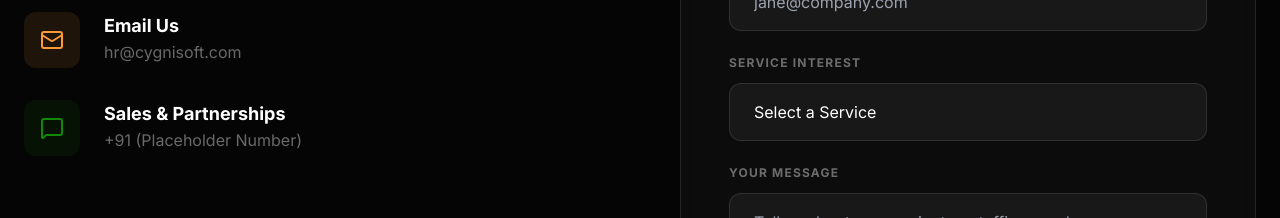
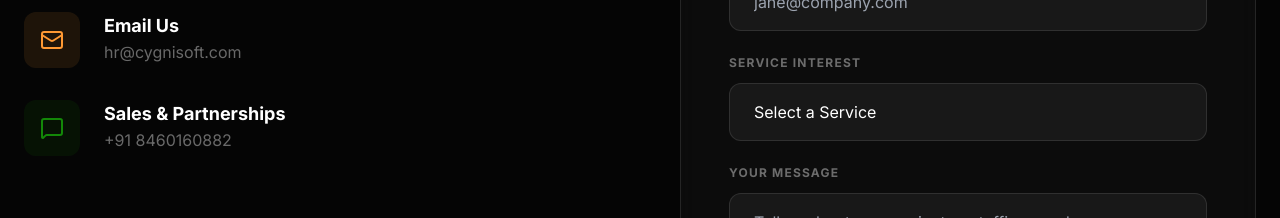
Before and after one commit to rabia790/CygniSoftIndia, a React (Vite) app: page / in a window 1280 px wide. Shown: the part 3620-3838 px from the top of the page. Built offline with nearby package versions, Linux system fonts and the light colour scheme; no server answers.

Commit message:
Update Contact and Footer components

```diff
--- a/components/Contact.tsx
+++ b/components/Contact.tsx
@@ -37,7 +37,7 @@
                 </div>
                 <div>
                   <h4 className="font-bold text-lg">Sales & Partnerships</h4>
-                  <p className="text-white/40">+91 (Placeholder Number)</p>
+                  <p className="text-white/40">+91 8460160882</p>
                 </div>
               </div>
             </div>
```
Also changed, not shown: components/Footer.tsx (line endings or trailing spaces).
